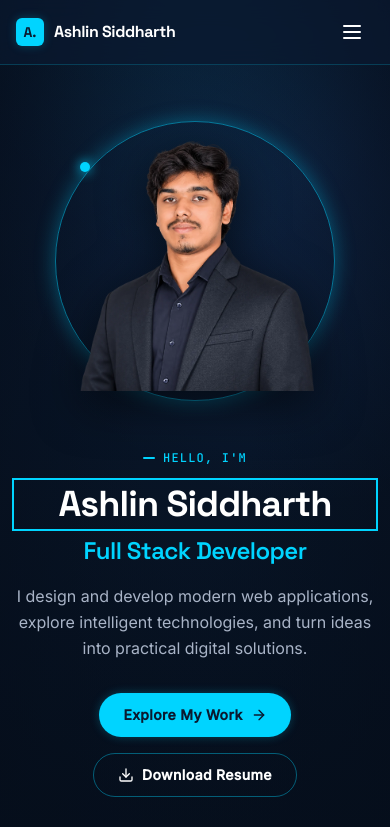
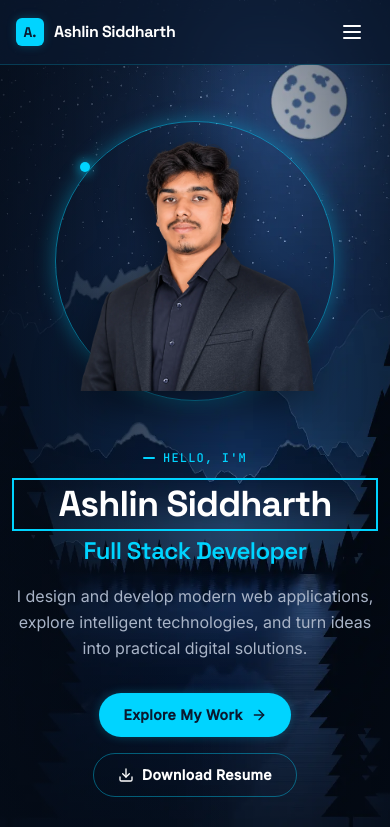
Before and after one commit to ashlinsiddharth/ashlin-portfolio, a React (Vite) app: page / in a window 390 px wide. Shown: the top 827 px of the page. Built offline with nearby package versions, Linux system fonts and the light colour scheme.

Commit message:
feat(restore): implement responsive cinematic background imagery

```diff
--- a/src/styles/index.css
+++ b/src/styles/index.css
@@ -52,18 +52,11 @@
 }
 
 /* ==========================================================================
-   4. BACKGROUND ARCHITECTURE & SLOT FOR src/assets/background.webp
-   The site uses a fixed full-screen midnight-blue atmospheric gradient
-   with a dark vignette overlay.
-   SLOT SPECIFICATION:
-   When 'src/assets/background.webp' is supplied by the owner, set:
-   --bg-slot-image: url('../assets/background.webp');
-   The layout is fully verified and visually complete without an image.
+   4. CINEMATIC BACKGROUND SYSTEM
+   Fixed, hardware-accelerated midnight blue atmospheric backdrop.
+   Layered: Scenery WebP -> Radial cyan/blue glows -> Linear depth gradient.
+   Responsive: Desktop (>768px) and Mobile (<=767px).
    ========================================================================== */
-:root {
-  --bg-slot-image: none;
-}
-
 .cinematic-bg {
   position: fixed;
   inset: 0;
@@ -73,19 +66,33 @@
   pointer-events: none;
   background-color: #0A192F;
   background-image:
-    var(--bg-slot-image),
+    url('../assets/background-desktop.webp'),
     radial-gradient(ellipse 90% 60% at 50% -10%, rgba(0, 212, 255, 0.12), transparent 70%),
     radial-gradient(circle at 80% 20%, rgba(59, 130, 246, 0.14), transparent 45%),
     linear-gradient(to bottom, #0A192F 0%, #06101E 100%);
   background-repeat: no-repeat;
-  background-position: center top;
+  background-position: center bottom;
   background-size: cover;
+}
+
+@media (max-width: 767px) {
+  .cinematic-bg {
+    background-image:
+      url('../assets/background-mobile.webp'),
+      radial-gradient(ellipse 90% 60% at 50% -10%, rgba(0, 212, 255, 0.12), transparent 70%),
+      radial-gradient(circle at 80% 20%, rgba(59, 130, 246, 0.14), transparent 45%),
+      linear-gradient(to bottom, #0A192F 0%, #06101E 100%);
+    background-position: center bottom;
+    background-size: cover;
+  }
 }
 
 .cinematic-bg-overlay {
   position: absolute;
   inset: 0;
-  background: radial-gradient(ellipse at 50% 50%, transparent 20%, rgba(5, 13, 26, 0.75) 100%);
+  background:
+    linear-gradient(to right, rgba(5, 13, 26, 0.55) 0%, rgba(5, 13, 26, 0.3) 40%, transparent 60%),
+    radial-gradient(ellipse at 50% 50%, transparent 20%, rgba(5, 13, 26, 0.6) 100%);
 }
 
 /* ==========================================================================
```
Also changed, not shown: src/assets/background-desktop.webp (added), src/assets/background-mobile.webp (added).
